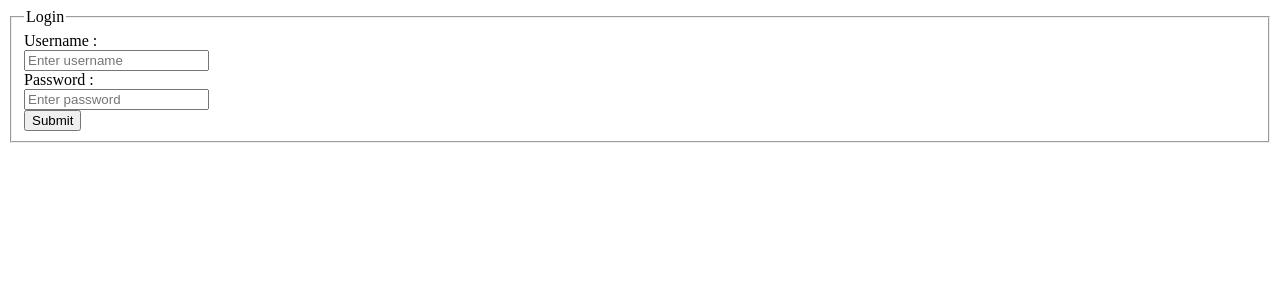
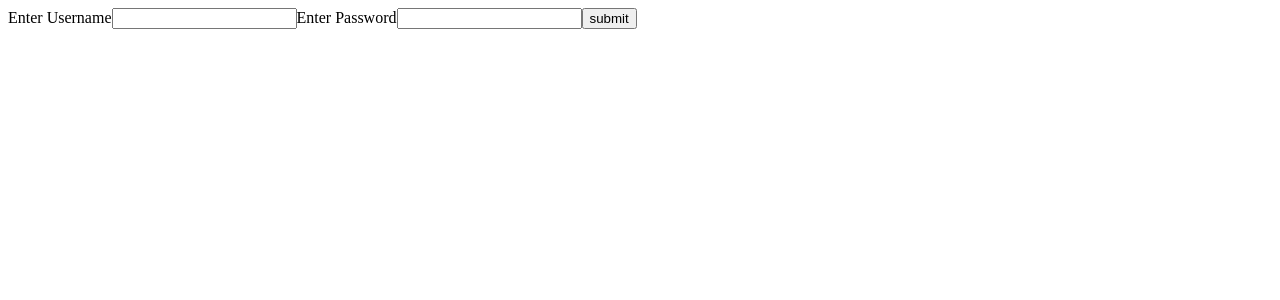
Before and after one commit to Shivansh3218/React-Practise, a React (Create React App) app in the folder classwork/: page / in a window 1280 px wide. Shown: the top 300 px of the page. Built offline with nearby package versions, Linux system fonts and the light colour scheme.

Commit message:
Update LoginPage.jsx

```diff
--- a/classwork/src/Components/LoginPage.jsx
+++ b/classwork/src/Components/LoginPage.jsx
@@ -1,60 +1,28 @@
-import React,{useState} from "react";
-// import { LoginPage } from "./LoginPage";
+import React, { useState } from "react";
+import Welcome from "./Welcome";
 
-export function LoginPage(){
+export function LoginPage() {
+  const [username, setUsername] = useState("");
+  const [password, setPassword] = useState("");
 
-    const [username,setUsername]=useState("");
-    const [password,setPassword]=useState("");
-    // const [datas,setDatas]=useState("");
+  const handleSubmit = (e) => {
+    const newData = { username: username, password: password };
 
-    // const getUsername=localStorage.getItem("userData");
-    // const getPassword=localStorage.getItem("userpswd")
+  };
+  return (
+  <>
+  <form action="./Welcome.jsx">
+    <label htmlFor="Username" >Enter Username</label>
+    <input className="user" onChange={(e)=>{
+      setUsername(e.target.value)
+    }} type="text" />
+    <label htmlFor="password">Enter Password</label>
+    <input type="password" />
+    <button onClick={(e)=>{
 
-    console.log(username)
-    console.log(password)
+    }}> submit</button>
 
-    const handleSubmit=(e)=>{
-        e.preventDefault();
-        // const newData={username:username,password:password};
-        // setDatas([...datas,newData])
-        // console.log(datas);
-        // if(username.current.value===username && password.current.value===password){
-        //     localStorage.setItem("userData",username)
-        //     localStorage.setItem("userpswd",password)
-        // }
-    }
-
-
-    return(
-        <>
-        <div>
-
-
-
-            <div >
-                <form  onSubmit={handleSubmit}>
-                    <fieldset>
-                        <legend>Login</legend>
-                    <div>
-                        <label htmlFor="username">Username : </label><br />
-                        <input type="text" id="username" placeholder="Enter username"
-                        onChange={(e)=>setUsername(e.target.value)} value={username}
-                        />
-                    </div>
-                    <div>
-                        <label htmlFor="pswd">Password : </label><br />
-                        <input type="password" id="pswd" placeholder="Enter password"
-                        onChange={(e)=>setPassword(e.target.value)} value={password}
-                        />
-                    </div>
-                    <div className="btn_div">
-                    <button type="submit" className="submit_btn">Submit</button>
-                    </div>
-                    </fieldset>
-                </form>
-            </div>
-
-            </div>
-        </>
-    )
+  </form>
+    </>
+  );
 }
```
